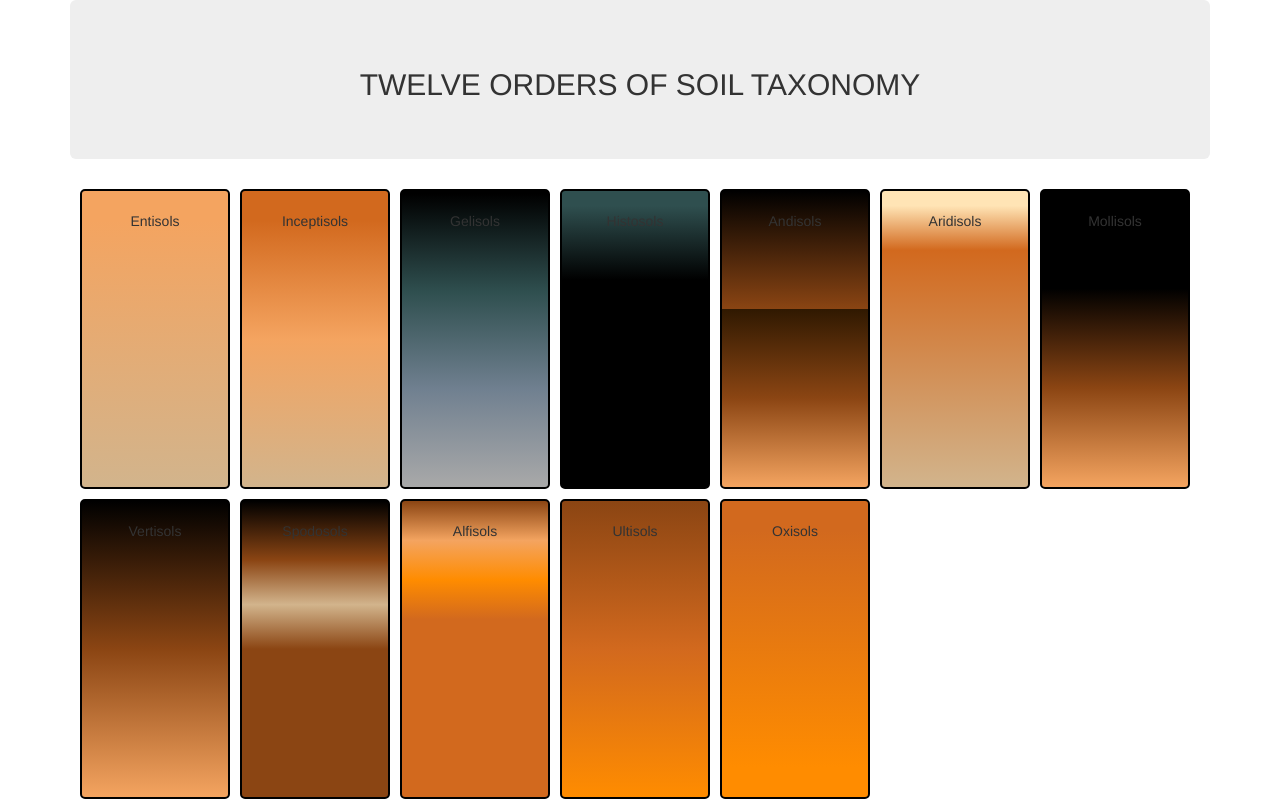
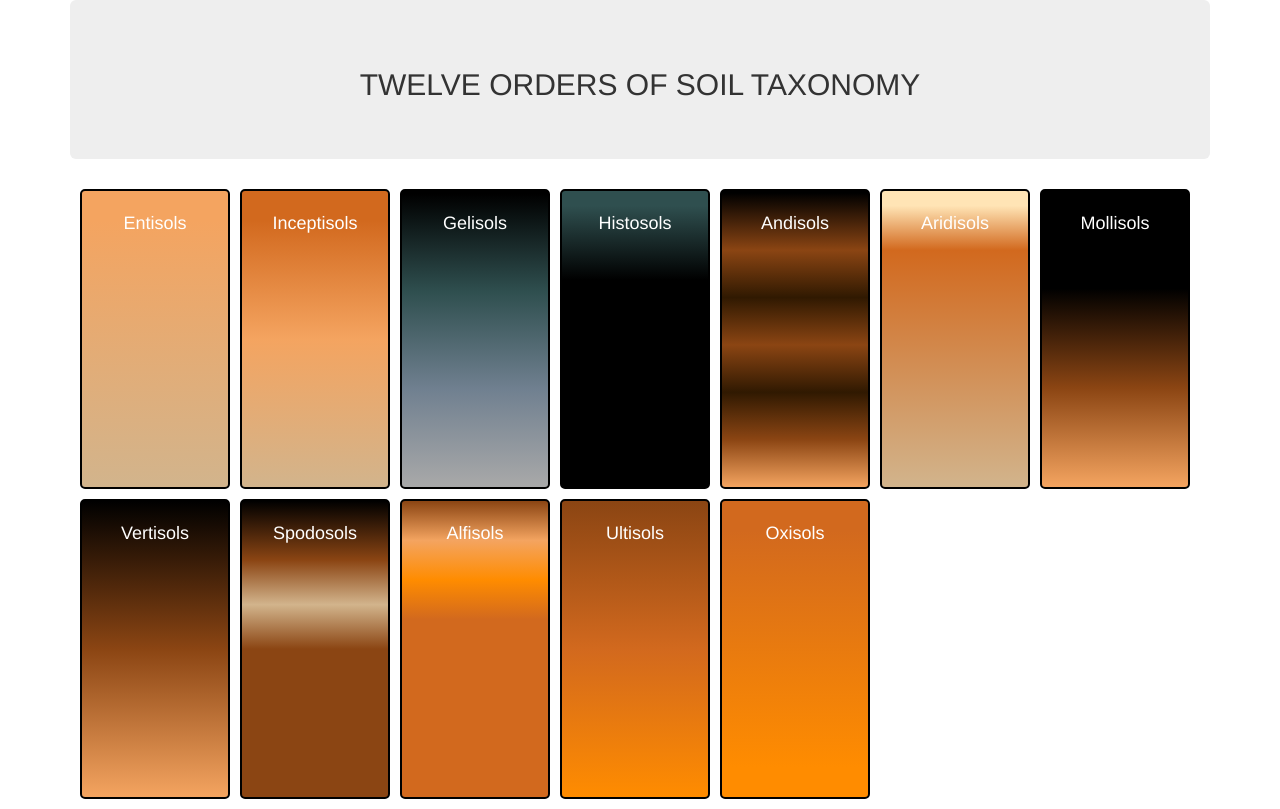
Before and after one commit to planetirf/xsite, a Django app: a page that uses mysite2/soils/templates/soils/soil_view.html in a window 1280 px wide. Run offline with Django 3.2, Linux system fonts and the light colour scheme; some libraries are stand-ins or nearby versions.

Commit message:
css updates

```diff
--- a/mysite2/soils/templates/soils/soil_view.html
+++ b/mysite2/soils/templates/soils/soil_view.html
@@ -16,7 +16,10 @@
    width: 150px;
    height: 300px;
    margin: 0 0 10px 10px;
-   text-align: center
+   text-align: center;
+   color: white;
+   font-size: 18px;
+   font-family: 'Helvetica Neue';
  }
  #Entisols {
    background: linear-gradient(sandybrown 10%, tan);
@@ -31,7 +34,7 @@
    background: linear-gradient(darkslategray 5%, black 30%);
  }
  #Andisols {
-   background: linear-gradient(black, saddlebrown 40%, rgb(48, 25, 1) 20px, saddlebrown, sandybrown);
+   background: linear-gradient(black 2px, saddlebrown 20%, rgb(48, 25, 1), saddlebrown, rgb(48, 25, 1), saddlebrown, sandybrown);
  }
  #Aridisols {
    background: linear-gradient(moccasin 5%, chocolate 20%, tan);
@@ -62,40 +65,40 @@
 <h2> TWELVE ORDERS OF SOIL TAXONOMY </h2>
 </section>
 <section class="container">
-  <div class="order col-md-2 col-sm-4" id='Entisols'>
+  <div class="order col-sm-3" id='Entisols'>
     Entisols
   </div>
-  <div class="order col-md-2 col-sm-4" id='Inceptisols'>
+  <div class="order col-sm-3" id='Inceptisols'>
     Inceptisols
   </div>
-  <div class="order col-md-2 col-sm-4" id='Gelisols'>
+  <div class="order col-sm-3" id='Gelisols'>
     Gelisols
   </div>
-<div class="order col-md-2 col-sm-4" id='Histosols'>
+<div class="order col-sm-3" id='Histosols'>
   Histosols
 </div>
-<div class="order col-md-2 col-sm-4" id='Andisols'>
+<div class="order col-sm-3" id='Andisols'>
   Andisols
 </div>
-<div class="order col-md-2 col-sm-4" id='Aridisols'>
+<div class="order col-sm-3" id='Aridisols'>
   Aridisols
 </div>
-<div class="order col-md-2 col-sm-4" id='Mollisols'>
+<div class="order col-sm-3" id='Mollisols'>
   Mollisols
 </div>
-<div class="order col-md-2 col-sm-4"f id='Vertisols'>
+<div class="order col-sm-3"f id='Vertisols'>
   Vertisols
 </div>
-<div class="order col-md-2 col-sm-4" id='Spodosols'>
+<div class="order col-sm-3" id='Spodosols'>
   Spodosols
 </div>
-<div class="order col-md-2 col-sm-4" id='Alfisols'>
+<div class="order col-sm-3" id='Alfisols'>
   Alfisols
 </div>
-<div class="order col-md-2 col-sm-4" id='Ultisols'>
+<div class="order col-sm-3" id='Ultisols'>
   Ultisols
 </div>
-<div class="order col-md-2 col-sm-4" id='Oxisols'>
+<div class="order col-sm-3" id='Oxisols'>
   Oxisols
 </div>
 </section>
```
